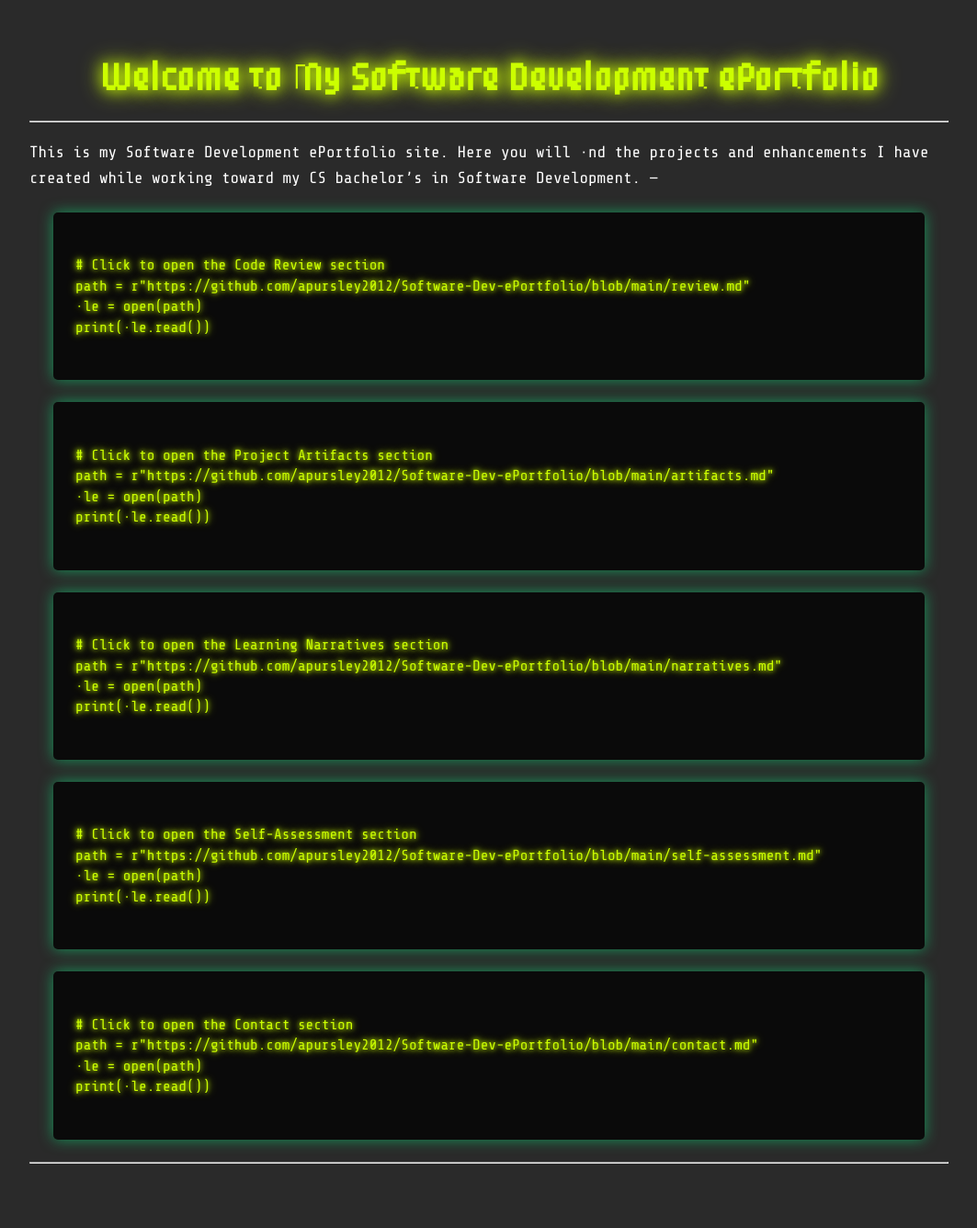
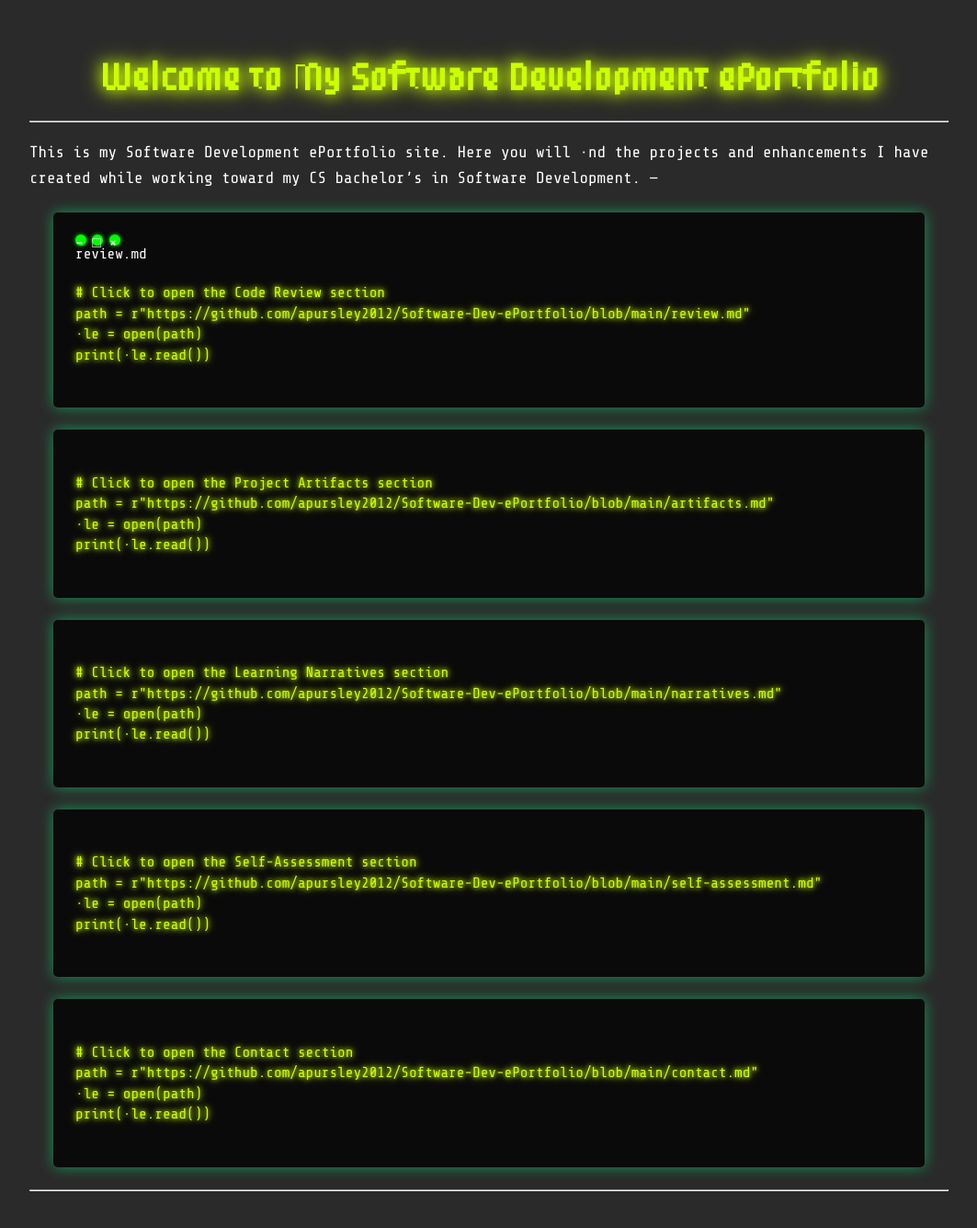
Before and after one commit to apursley2012/Software-Dev-ePortfolio, a Jekyll site: the page built from index.md, in a window 1280 px wide. Shown: the whole page at 92% size, without its empty margins (108-1171 px from the left). Built offline with Jekyll 4.4.1, drawn with Linux system fonts in a browser that asks for light colours; before the commit the page ends 1305 px from its top, so only the background shows below that.

Commit message:
Update index.md

```diff
--- a/index.md
+++ b/index.md
@@ -8,6 +8,14 @@ title: Software Development ePortfolio
 This is my Software Development ePortfolio site. Here you will find the projects and enhancements I have created while working toward my CS bachelor’s in Software Development.
 ---
 <div class="terminal-window" onclick="window.location.href='https://github.com/apursley2012/Software-Dev-ePortfolio/blob/main/review.md'">
+    <div class="terminal-titlebar">
+        <div class="terminal-buttons">
+            <div class="terminal-btn">–</div>
+            <div class="terminal-btn">□</div>
+            <div class="terminal-btn">×</div>
+        </div>
+        <div class="terminal-title">review.md</div>
+    </div>
     <code>
 # Click to open the Code Review section
 path = r"https://github.com/apursley2012/Software-Dev-ePortfolio/blob/main/review.md"
```
